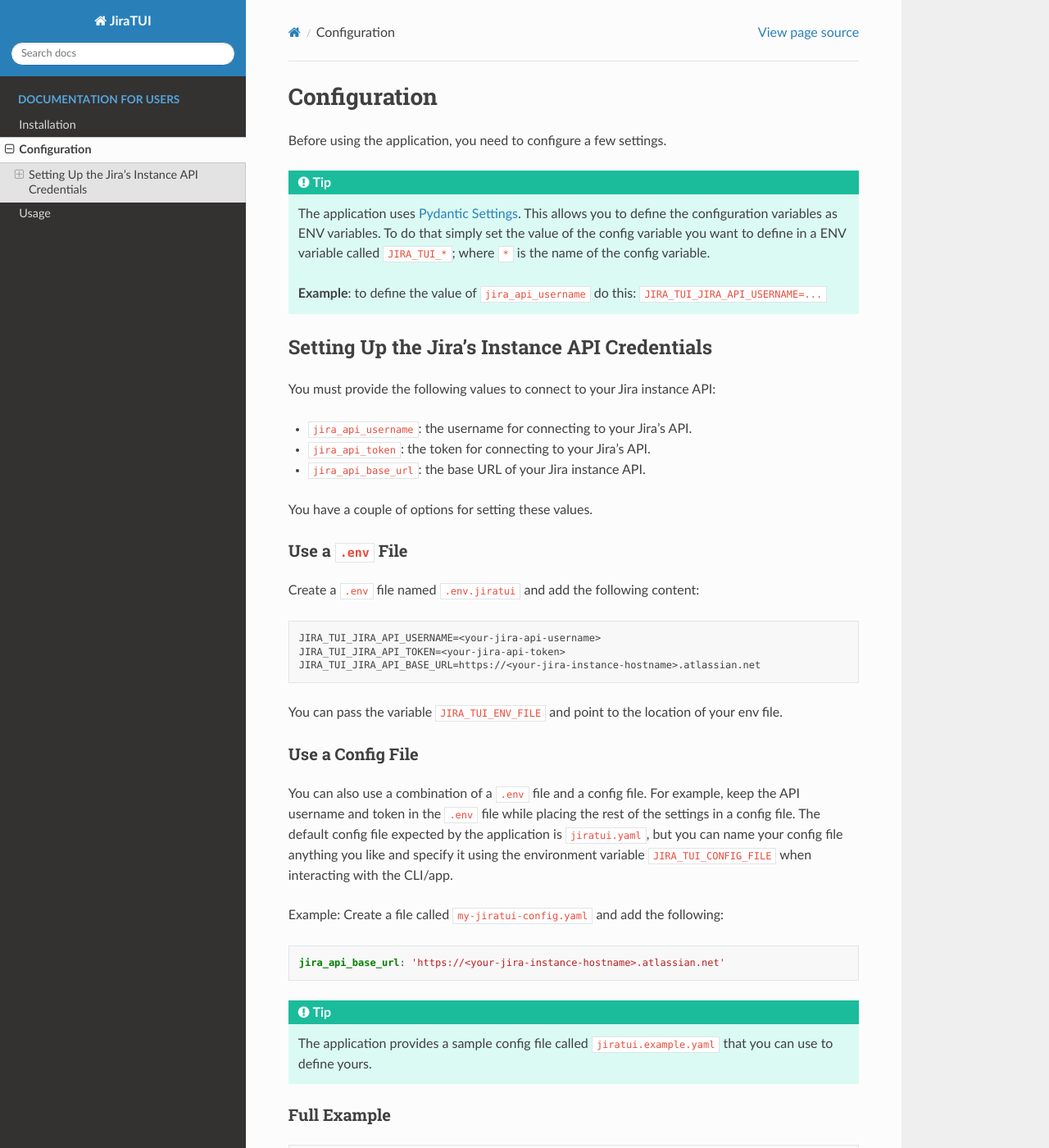
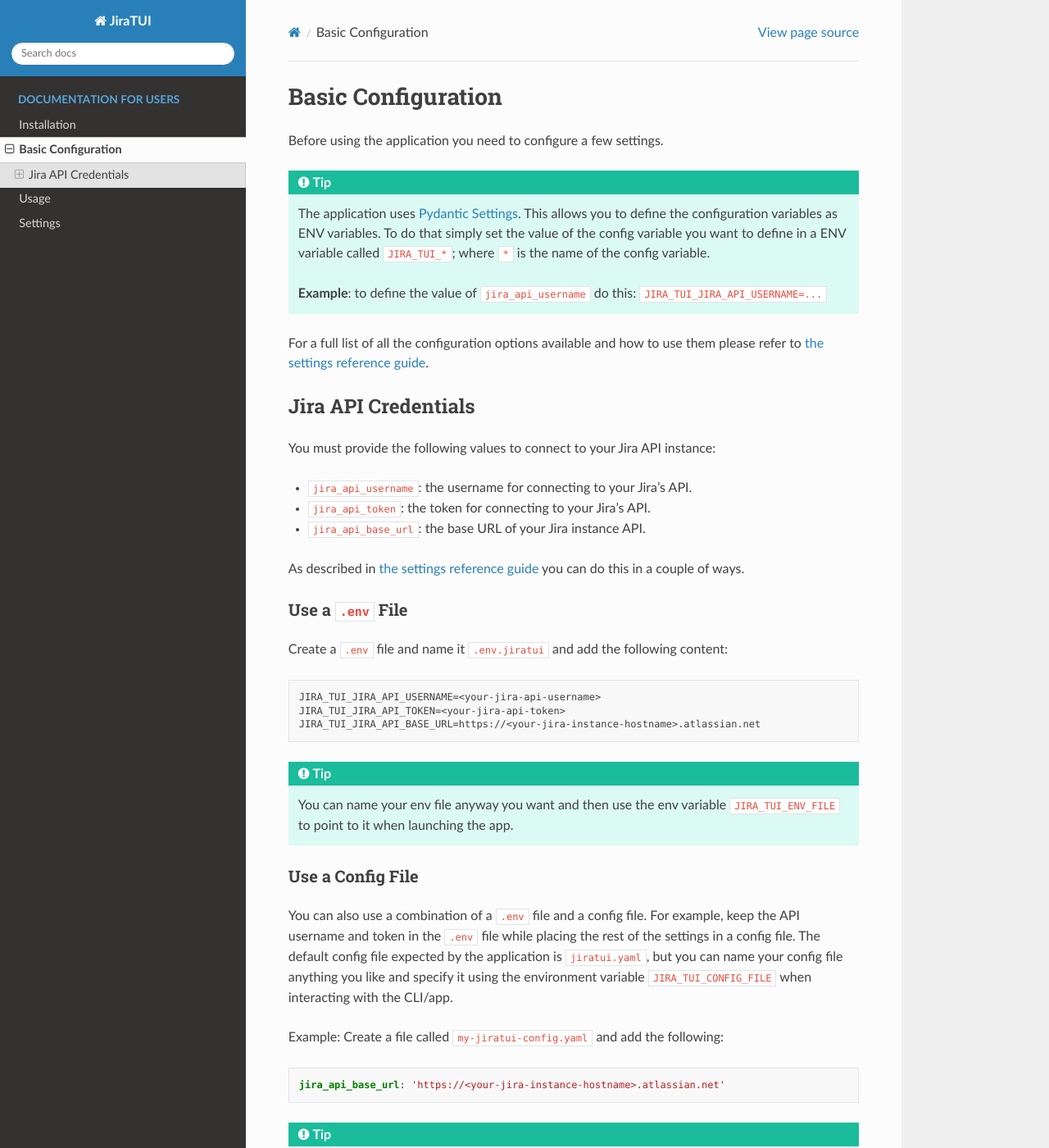
Before and after one commit to whyisdifficult/jiratui, a Sphinx documentation site: the page built from docs/users/configuration/index.md, in a window 1280 px wide and 1400 px high. Shown: the whole window at 82% size. Built offline with Sphinx 7.4.7 and the Read the Docs theme 3.1.0, drawn with Linux system fonts in a browser that asks for light colours.

````diff
--- a/docs/conf.py
+++ b/docs/conf.py
@@ -17,6 +17,7 @@
 extensions = [
     'sphinx_markdown_builder',
     'myst_parser',
+    'sphinx_design',  # https://sphinx-design.readthedocs.io/en/rtd-theme/get_started.html
 ]
 
 templates_path = ['_templates']
--- a/docs/users/configuration/index.md
+++ b/docs/users/configuration/index.md
@@ -1,6 +1,6 @@
-# Configuration
+# Basic Configuration
 
-Before using the application, you need to configure a few settings.
+Before using the application you need to configure a few settings.
 
 ```{tip}
 The application uses [Pydantic Settings](https://docs.pydantic.dev/latest/concepts/pydantic_settings/). This allows
@@ -10,19 +10,22 @@
 **Example**: to define the value of `jira_api_username` do this: `JIRA_TUI_JIRA_API_USERNAME=...`
 ```
 
-## Setting Up the Jira's Instance API Credentials
+For a full list of all the configuration options available and how to use them please refer to
+[the settings reference guide](/users/configuration/reference.md).
 
-You must provide the following values to connect to your Jira instance API:
+## Jira API Credentials
+
+You must provide the following values to connect to your Jira API instance:
 
 - `jira_api_username`: the username for connecting to your Jira's API.
 - `jira_api_token`: the token for connecting to your Jira's API.
 - `jira_api_base_url`: the base URL of your Jira instance API.
 
-You have a couple of options for setting these values.
+As described in [the settings reference guide](/users/configuration/reference.md) you can do this in a couple of ways.
 
 ### Use a `.env` File
 
-Create a `.env` file named `.env.jiratui` and add the following content:
+Create a `.env` file and name it `.env.jiratui` and add the following content:
 
 ```yaml
 JIRA_TUI_JIRA_API_USERNAME=<your-jira-api-username>
@@ -30,7 +33,10 @@
 JIRA_TUI_JIRA_API_BASE_URL=https://<your-jira-instance-hostname>.atlassian.net
 ```
 
-You can pass the variable `JIRA_TUI_ENV_FILE` and point to the location of your env file.
+```{tip}
+You can name your env file anyway you want and then use the env variable `JIRA_TUI_ENV_FILE` to point to it when
+launching the app.
+```
 
 ### Use a Config File
 
--- a/pyproject.toml
+++ b/pyproject.toml
@@ -53,6 +53,7 @@
 docs = [
     "myst-parser>=4.0.1",
     "sphinx>=8.1.3",
+    "sphinx-design>=0.6.1",
     "sphinx-markdown-builder>=0.6.8",
     "sphinx-rtd-theme>=3.0.2",
 ]
````
Also changed, not shown: docs/index.md (+1 -0 lines), docs/users/configuration/reference.md (added, +73 -0 lines), docs/users/usage/index.md (+119 -7 lines), 3 other files.
